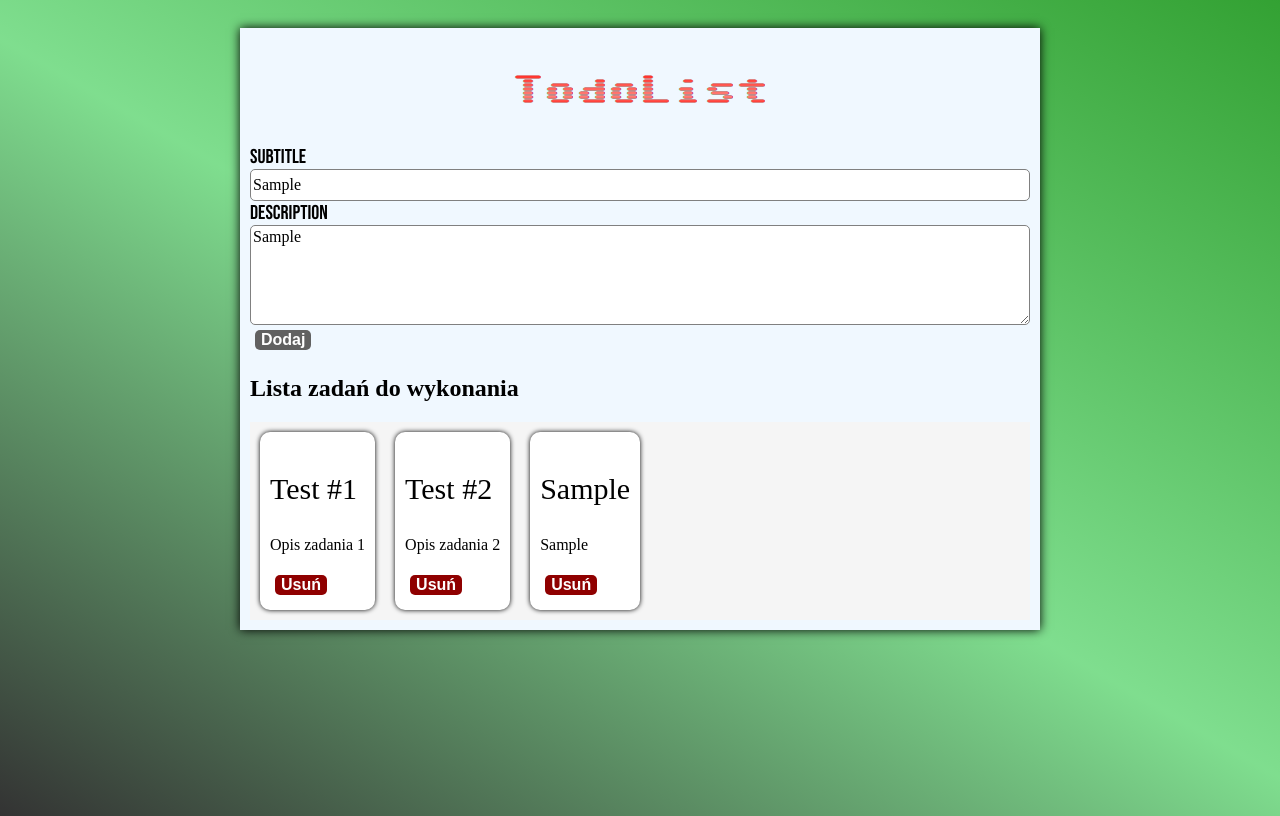
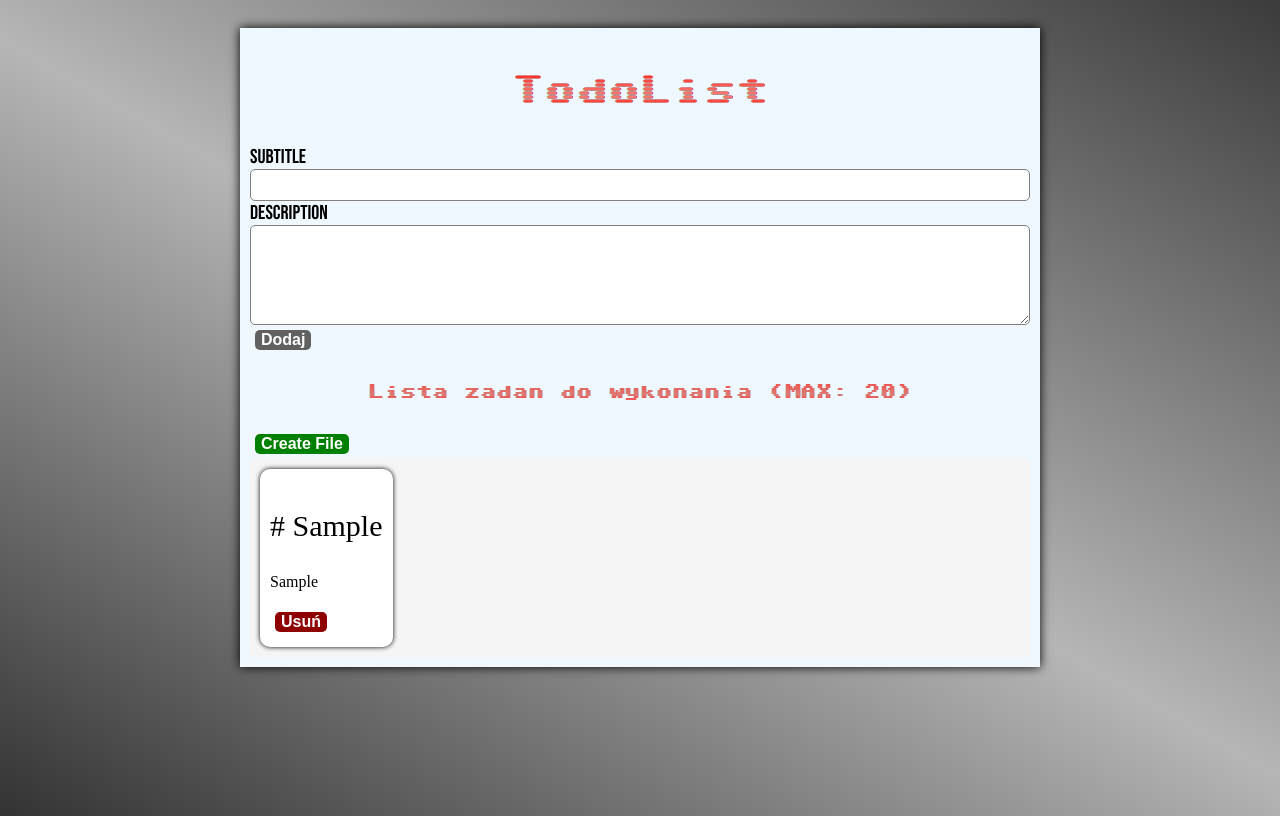
Before and after one commit to kbloski/todoList, a plain HTML site: page index.html in a window 1280 px wide. Both pictures are taken after typing "Sample", "Sample" into the empty fields and a click on the button "Dodaj". Drawn offline with Linux system fonts and the light colour scheme; files whose address does not match are found by name; a web font is replaced by a local one.

Commit message:
Add download link list file

```diff
--- a/css/global.css
+++ b/css/global.css
@@ -4,17 +4,27 @@
 
 body {
     padding: 20px;
-    background: linear-gradient(30deg, rgba(0, 0, 0, 0.8), rgba(0, 189, 31, 0.5), rgb(0, 138, 0, 0.8));
+    background: linear-gradient(30deg, rgba(0, 0, 0, 0.8), rgba(109, 109, 109, 0.5), rgba(10, 10, 10, 0.8));
     min-height: 100vh;
 }
 
-h1 {
+header {
+    display: flex;
+    align-content: center;
+}
+
+h1,
+h2 {
     font-family: 'Sixtyfour-Convergence';
     width: 100%;
     position: relative;
     text-align: center;
     padding: 1rem;
     border-radius: 0 30px;
+}
+
+h2 {
+    font-size: 1rem;
 }
 
 
@@ -48,8 +58,8 @@ h1 {
     background: rgb(143, 0, 0);
 }
 
-.btn-warning {
-    background: rgb(214, 164, 0);
+.btn-success {
+    background: green;
     color: white;
 }
 
@@ -65,7 +75,7 @@ textarea.form-control {
 }
 
 .form-control {
-    font-family: 'Edu-Australia' ;
+    font-family: 'Edu-Australia';
     display: block;
     width: 100%;
     height: 2rem;
@@ -98,6 +108,6 @@ textarea.form-control {
     font-size: 30px;
 }
 
-.todolist-item > p {
+.todolist-item>p {
     word-wrap: break-word;
 }
--- a/index.html
+++ b/index.html
@@ -28,7 +28,11 @@
                 </div>
             </form>
             <div>
-                <h2>Lista zadań do wykonania</h2>
+                <h2>Lista zadan do wykonania (MAX: 20)</h2>
+                <button id="btn-download-task-list" class="btn btn-success">Create File</button>
+                <div>
+                    <a id="link-task-list-download"></a>
+                </div>
                 <div class="todolist"></div>
             </div>
         </main>
--- a/js/controllers/taskController.js
+++ b/js/controllers/taskController.js
@@ -12,13 +12,13 @@ class TaskController {
     tasklist = [];
     MAX_LIST_LENGTH = 20;
 
-    createTask(subtitle = 'Default Task Title', description = '') {
-        if ( !(this.MAX_LIST_LENGTH > this.tasklist.length)) return null;
+    createTask(subtitle = 'Task', description = 'Brak opisu') {
+        if (!(this.MAX_LIST_LENGTH > this.tasklist.length)) return null;
 
         const newTask = {
             id: Math.round(Math.random() * 100000),
             title: subtitle,
-            description,
+            description: description,
             status: enumStatus.getDefaultStatus()
         }
 
--- a/js/controllers/todolistController.js
+++ b/js/controllers/todolistController.js
@@ -17,32 +17,30 @@ class TodoListController {
         this.listElement = listUl;
     }
 
-    #createListElement( task ){
+    #createListElement(task) {
         const liElement = document.createElement('li');
         liElement.classList = 'todolist-item';
 
         const titleEl = document.createElement('p');
-            titleEl.innerText = task.title;
+        titleEl.innerText = `# ${task.title}`;
         titleEl.classList = 'todolist-item-title'
-            liElement.appendChild( titleEl );
+        liElement.appendChild(titleEl);
 
         const descriptionEl = document.createElement('p');
         descriptionEl.innerText = task.description;
-            liElement.appendChild( descriptionEl);
+        liElement.appendChild(descriptionEl);
 
         const buttonDel = document.createElement('button');
         buttonDel.classList = 'btn btn-danger';
         buttonDel.innerText = 'Usuń';
-            buttonDel.addEventListener('click', ()=>{
-                taskController.deleteById( task.id );
+        buttonDel.addEventListener('click', () => {
+            taskController.deleteById(task.id);
             this.render();
         })
-            liElement.appendChild( buttonDel );
+        liElement.appendChild(buttonDel);
 
-
-            this.listElement.appendChild( liElement );
+        this.listElement.appendChild(liElement);
     }
-
 
     render() {
         this.listElement.innerHTML = '';
@@ -50,13 +48,11 @@ class TodoListController {
 
 
         for (const task of this.tasksList) {
-            this.#createListElement( task )
+            this.#createListElement(task)
         }
     }
 }
 
 
 export const todoListController = new TodoListController();
-taskController.createTask('Test #1', 'Opis zadania 1')
-taskController.createTask('Test #2', 'Opis zadania 2')
 todoListController.render();
--- a/js/init.js
+++ b/js/init.js
@@ -1,3 +1,4 @@
 import { } from "./controllers/taskController.js";
 import { } from "./controllers/todolistController.js";
 import { } from './services/submitForm.js';
+import { } from './services/downloadTaskFile.js'
--- /dev/null
+++ b/js/services/downloadTaskFile.js
@@ -0,0 +1,32 @@
+import { taskController } from "../controllers/taskController.js";
+
+const fileLink = document.getElementById("link-task-list-download");
+
+document.getElementById("btn-download-task-list").addEventListener('click', event => {
+    const target = event.target;
+    target.innerText = 'Create new file'
+
+    let inputFileText = `
+        ### Twoja lista zadań do wykonania ###
+
+    `
+    const tasks = taskController.getAll();
+    tasks.forEach( (task, index) => {
+        inputFileText += `
+            #Task: ${index}
+            title: ${task.title}
+            description: ${task.description}
+        `
+    })
+
+    const blob = new Blob([inputFileText], {type: 'text/plain'});
+    const url = URL.createObjectURL(blob);
+
+
+    fileLink.innerText = `Download file link`;
+    fileLink.href = url;
+    fileLink.download = 'TaskList.txt'
+    console.log( fileLink)
+
+    console.log( inputFileText)
+});
--- a/js/services/submitForm.js
+++ b/js/services/submitForm.js
@@ -3,9 +3,12 @@ import { todoListController } from "../controllers/todolistController.js";
 
 document.getElementById('task-form').addEventListener('submit', event => {
     event.preventDefault();
-    const title = document.getElementsByName('title')[0].value;
-    const description = document.getElementsByName('description')[0].value;
+    const title = document.getElementsByName('title')[0];
+    const description = document.getElementsByName('description')[0];
 
-    taskController.createTask(title, description);
+    taskController.createTask(title.value, description.value);
     todoListController.render();
+
+    title.value = '';
+    description.value = '';
 });
```
Lines whose indentation alone changed are shown as unchanged.
